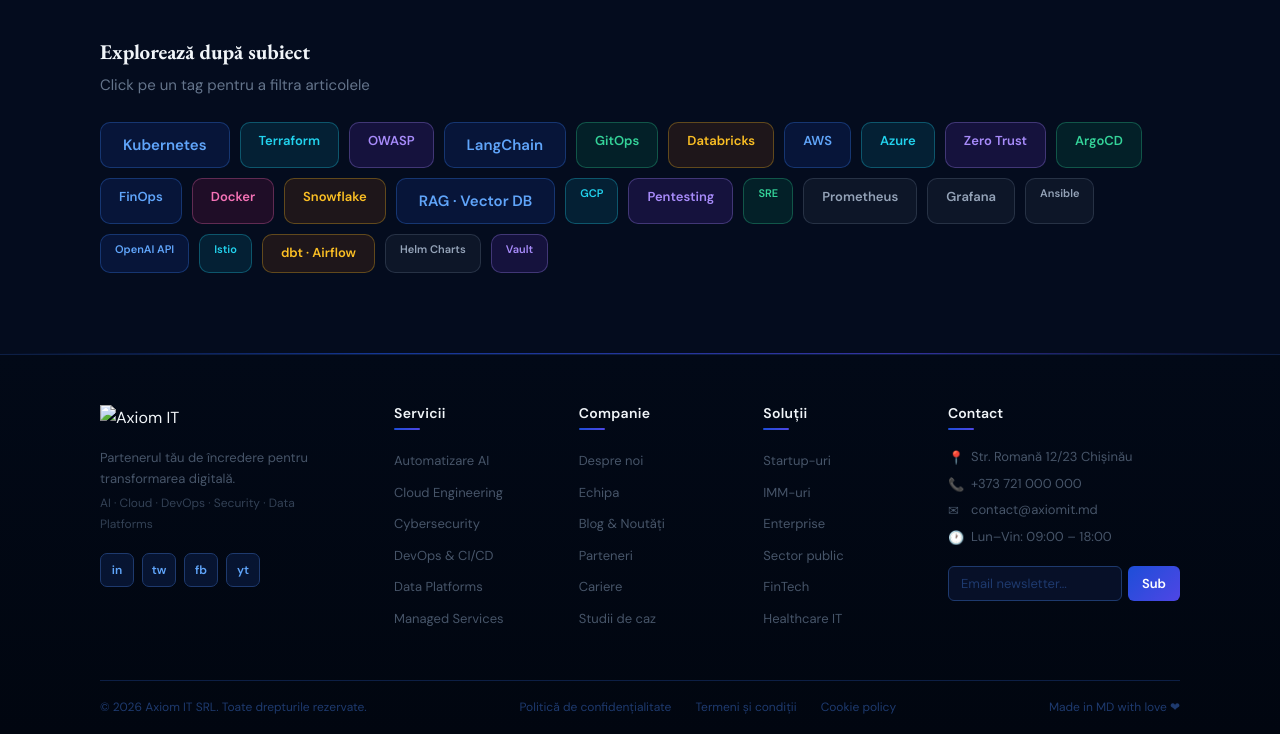
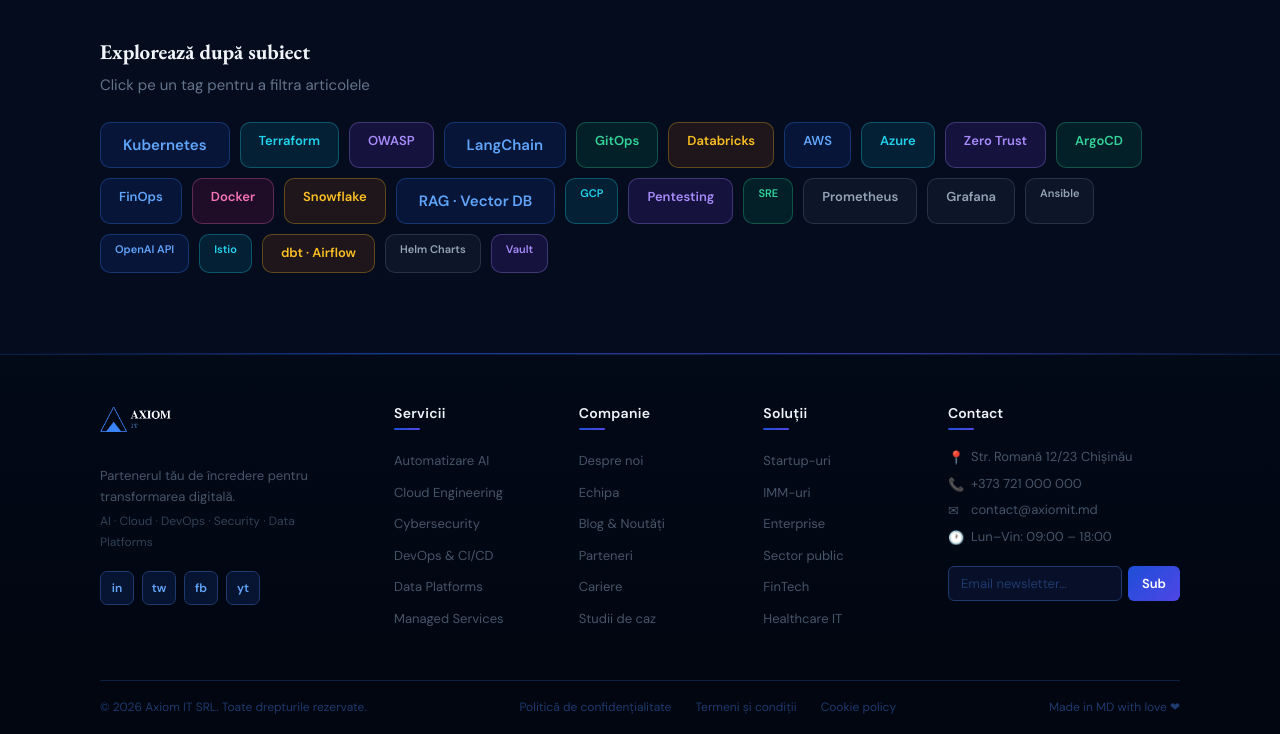
Before and after one commit to mt10012/Studiu-individual-26-web, a plain HTML site: page blog.html in a window 1280 px wide. Shown: the part 3518-4252 px from the top of the page. Drawn offline with nearby package versions, Linux system fonts and the light colour scheme; the site is published under a folder, as on GitHub Pages, so addresses that start at the root find nothing.

Commit message:
LLALALALLAl

```diff
--- a/blog.html
+++ b/blog.html
@@ -469,7 +469,7 @@
   <div class="container">
     <div class="subsol-principal">
       <div class="subsol-brand">
-        <a href="index.html" class="logo-subsol"><img src="/img/logo-axiom.png" alt="Axiom IT"/></a>
+        <a href="index.html" class="logo-subsol"><img src="./img/logo-axiom.png" alt="Axiom IT"/></a>
         <p class="descriere-brand">Partenerul tău de încredere pentru transformarea digitală.</p>
         <p class="tagline-brand">AI · Cloud · DevOps · Security · Data Platforms</p>
         <div class="retele-sociale">
```
Also changed, not shown: services.html (+1 -1 lines).
